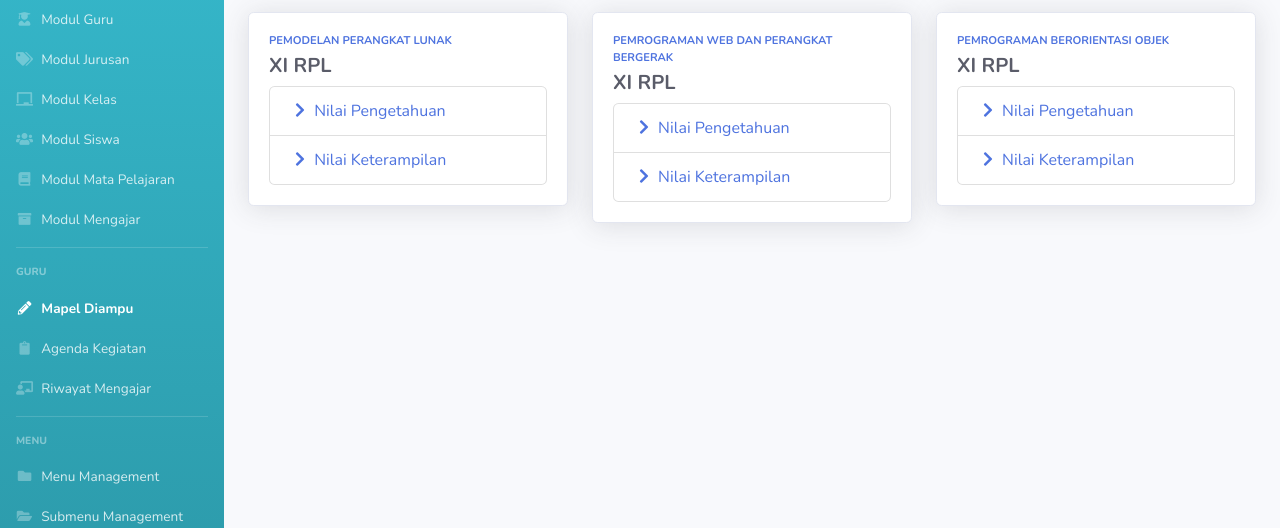
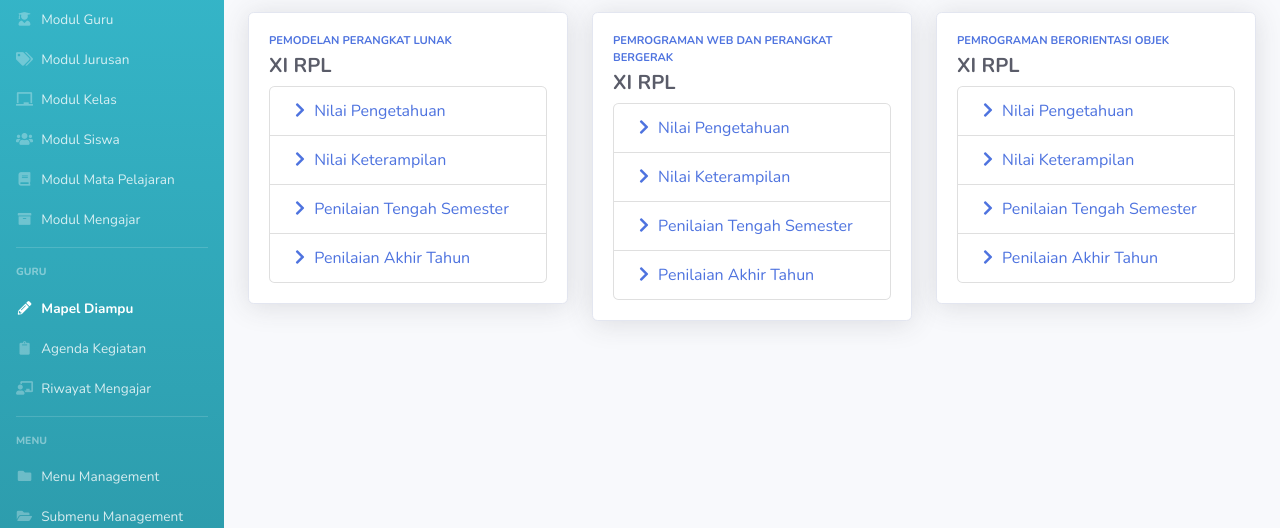
Before and after one commit to miarsmt/administrasi_guru, a CodeIgniter app: page /administrasi_guru/guru/ampu in a window 1280 px wide. Shown: the part 240-768 px from the top of the page. Run offline with CodeIgniter, Linux system fonts and the light colour scheme; a user stored in the database is signed in; data comes from the database, SQL or seed files in the repository.

Commit message:
modifikasi list group data ampu

```diff
--- a/application/views/guru/ampu.php
+++ b/application/views/guru/ampu.php
@@ -30,6 +30,8 @@
                             <ul class="list-group mt-2">
                                 <li class="list-group-item"><a href="<?= base_url('guru/n_pengetahuan/' . $a['idmengajar']); ?>"><i class="fas fa-fw fa-chevron-right"></i> Nilai Pengetahuan</a></li>
                                 <li class="list-group-item"><a href="<?= base_url('guru/n_keterampilan/' . $a['idmengajar']); ?>"><i class="fas fa-fw fa-chevron-right"></i> Nilai Keterampilan</a></li>
+                                <li class="list-group-item"><a href="<?= base_url('guru/n_pts/' . $a['idmengajar']); ?>"><i class="fas fa-fw fa-chevron-right"></i> Penilaian Tengah Semester</a></li>
+                                <li class="list-group-item"><a href="<?= base_url('guru/n_pat/' . $a['idmengajar']); ?>"><i class="fas fa-fw fa-chevron-right"></i> Penilaian Akhir Tahun</a></li>
                             </ul>
                         </div>
                     </div>
```
